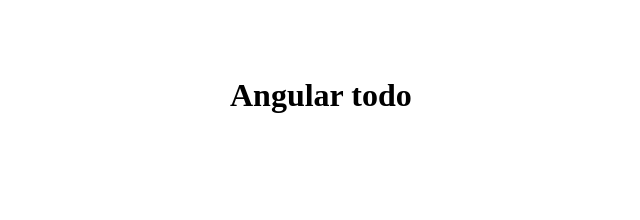
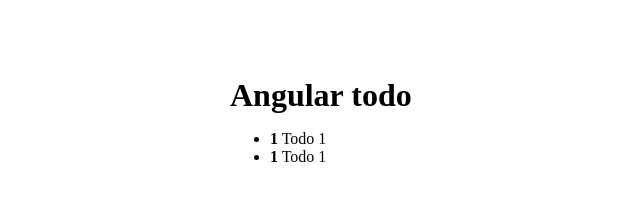
Before and after one commit to alexvorona/angular8, an Angular app: page / in a window 1280 px wide. Shown: the top 220 px of the page, without its empty margins (110-750 px from the left). Built offline with nearby package versions, Linux system fonts and the light colour scheme.

Commit message:
simple list

```diff
--- a/src/app/app.component.html
+++ b/src/app/app.component.html
@@ -1,4 +1,6 @@
 
 <div class="container">
     <h1>{{appTitle}}</h1>
+
+    <app-todos></app-todos>
   </div>
--- a/src/app/todos/todos.component.html
+++ b/src/app/todos/todos.component.html
@@ -1 +1,10 @@
-<p>todos works!</p>
+<ul>
+    <li>
+        <strong>1</strong>
+        Todo 1
+    </li>
+    <li>
+        <strong>1</strong>
+        Todo 1
+    </li>
+</ul>
```
